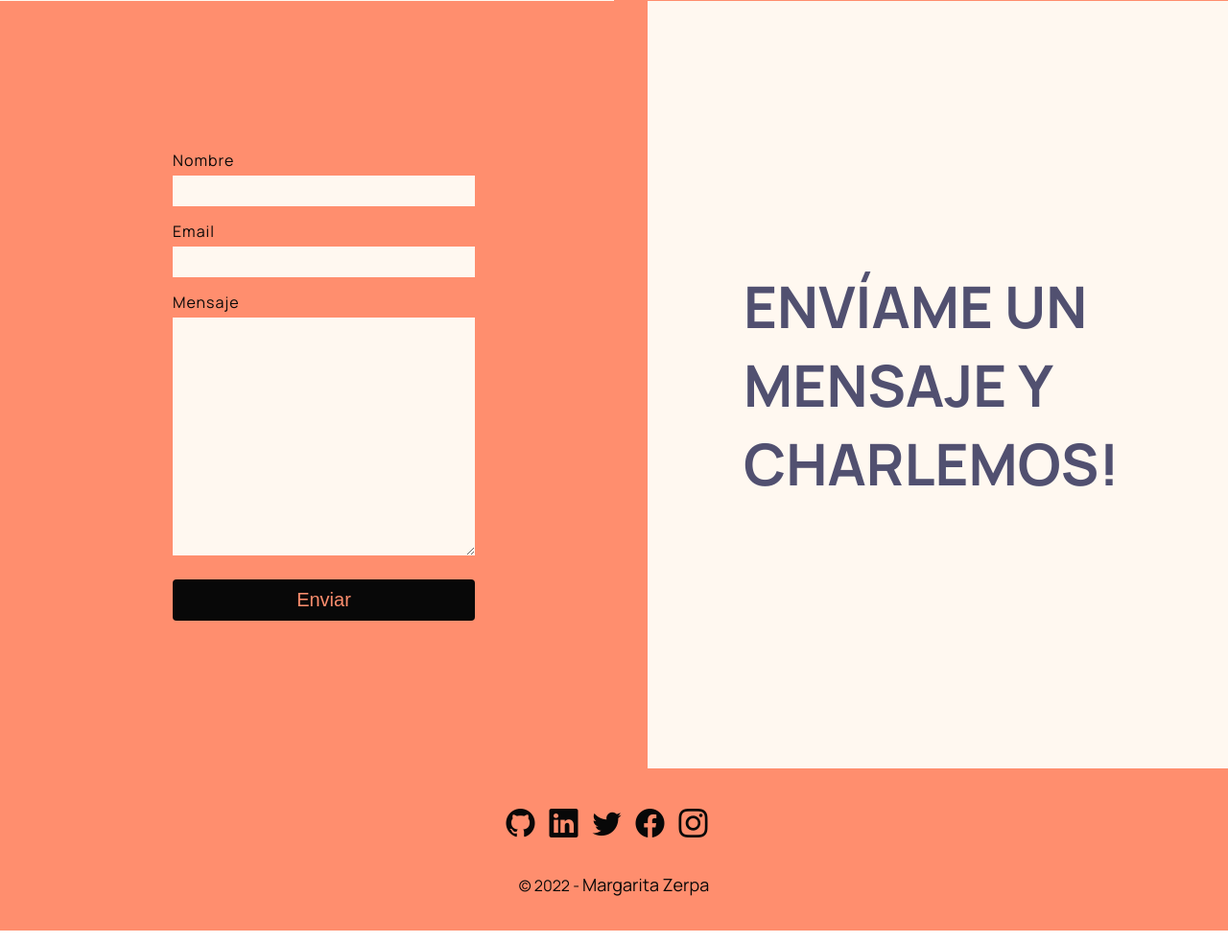
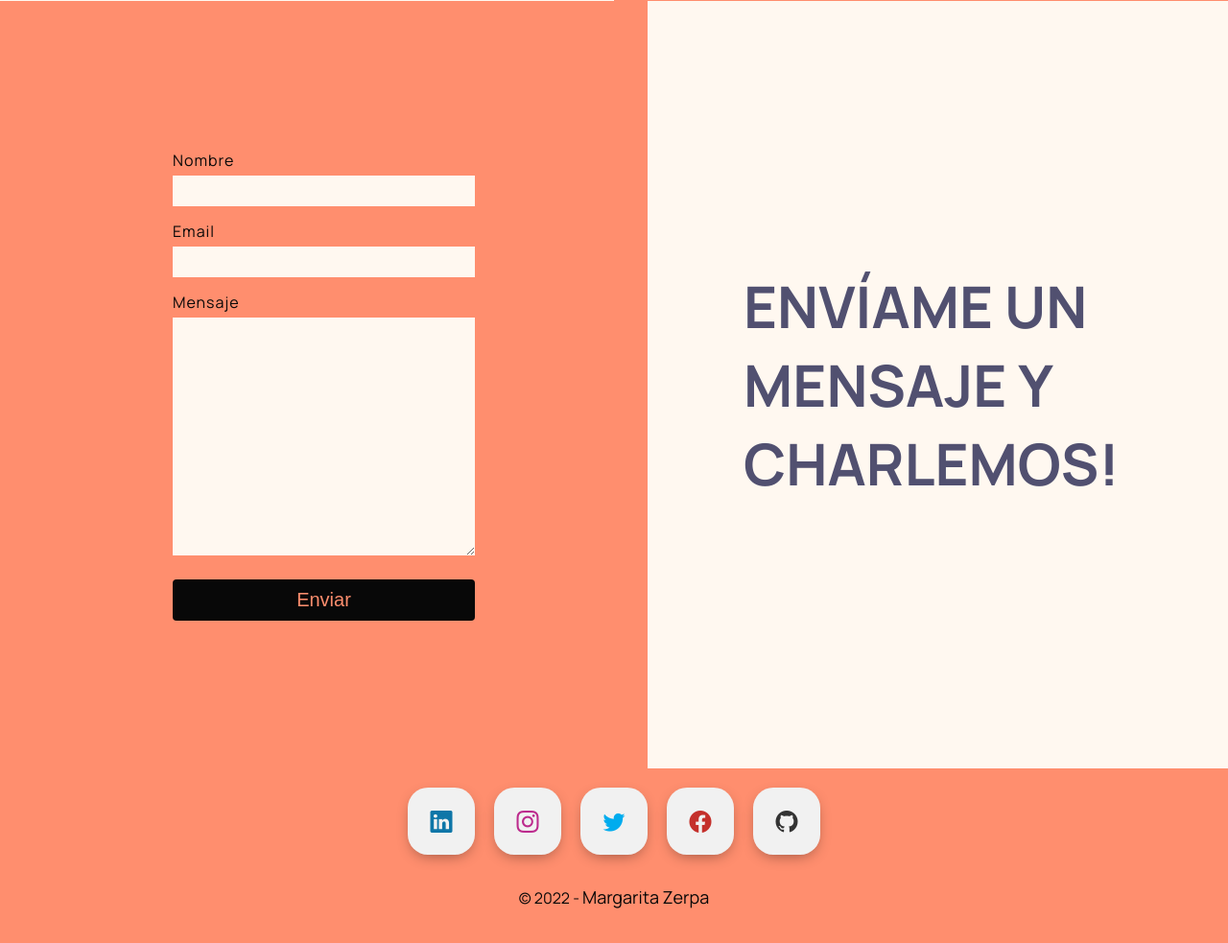
Before and after one commit to margarita264/FULLSTACK-MODULO1-Portafolio, a plain HTML site: page index.html in a window 1280 px wide. Shown: the part 2399-3382 px from the top of the page at 96% size. Drawn offline with nearby package versions, Linux system fonts and the light colour scheme.

Commit message:
Cambio en Datos de contacto

```diff
--- a/index.html
+++ b/index.html
@@ -119,22 +119,26 @@
       <h2>Envíame un mensaje y charlemos!</h2>
     </aside>
   </section>
-
-  <footer>
+  <footer class="footer">
+    <div class="contenedor">
+        <div class="redes-sociales" id="contacto">
+            <a href="https://www.linkedin.com/in/margarita-zerpa" target="_blank" class="social linkedin" title="Linkedin"><i
+                    class="bi bi-linkedin"></i></a>
+            <a href="https://www.linkedin.com/in/margarita-zerpa" target="_blank" class="social instagram" title="Instagram"><i
+                    class="bi bi-instagram"></i></a>
+            <a href="https://www.linkedin.com/in/margarita-zerpa" target="_blank" class="social twitter" title="Twitter"><i
+                    class="bi bi-twitter"></i></a>
+            <a href="https://www.linkedin.com/in/margarita-zerpa" target="_blank"class="social facebook" title="Facebook"><i
+                    class="bi bi-facebook"></i></a>
+            <a href="https://www.linkedin.com/in/margarita-zerpa"target="_blank" class="social github" title="GitHub"><i
+                    class="bi bi-github"></i></a>
+        </div>
+    </div>
     <div class="footer-section-container">
-      <ul class="socials">
-        <li><a class="socials-icon" href="https://www.linkedin.com/in/margarita-zerpa"> <i class="bi bi-github"></i></a></li>
-        <li><a class="socials-icon" href="https://www.linkedin.com/in/margarita-zerpa"><i class="bi bi-linkedin"></i></a></li>
-        <li><a class="socials-icon" href="https://www.linkedin.com/in/margarita-zerpa"><i class="bi bi-twitter"></i></a></li>
-        <li><a class="socials-icon" href="https://www.linkedin.com/in/margarita-zerpa"><i class="bi bi-facebook"></i></a></li>
-        <li><a class="socials-icon" href="https://www.linkedin.com/in/margarita-zerpa"><i class="bi bi-instagram"></i></a></li>
-      </ul>
+      <p>
+        &copy; 2022 - <a class="footer-link" href="https://www.linkedin.com/in/margarita-zerpa">Margarita Zerpa</a>
+      </p>
     </div>
-      <div class="footer-section-container">
-        <p>
-          &copy; 2022 - <a class="footer-link" href="https://www.linkedin.com/in/margarita-zerpa">Margarita Zerpa</a>
-        </p>
-      </div>
-  </footer>
+</footer>
 </body>
 </html>
--- a/styles.css
+++ b/styles.css
@@ -195,8 +195,7 @@ form {
   background-color: var(--primary-color-dark);
   color: var(--accent-color-black);
 }
-
-footer {
+.footer {
   display: flex;
   flex-direction: column;
   justify-content: flex-end;
@@ -204,14 +203,95 @@ footer {
   color: var(--accent-color-black);
   padding: 20px;
 }
-
 .footer-section-container {
   display: flex;
   justify-content: center;
 }
-
 .footer-link {
   text-decoration: none;
   color: var(--accent-color-black);
   font-size: 18px;
 }
+.footer .contenedor .redes-sociales {
+  display: flex;
+  justify-content: center;
+  margin-bottom: 1rem;
+  text-align: center;
+}
+.footer .contenedor .redes-sociales .social {
+  width: 4.375rem;
+  height: 4.375rem;
+  background: #f1f1f1;
+  margin: 0 0.625rem;
+  border-radius: 30%;
+  box-shadow: 0 0.3125rem 0.9375rem -0.3125rem #00000070;
+  overflow: hidden;
+  position: relative;
+}
+.footer .contenedor .redes-sociales .social i {
+  line-height: 4.375rem;
+  font-size: 1.4375rem;
+  transition: 0.2s linear;
+}
+.footer .contenedor .redes-sociales .linkedin {
+  color: #0e76a8;
+}
+.footer .contenedor .redes-sociales .instagram {
+  color: #bc2a8d;
+}
+.footer .contenedor .redes-sociales .twitter {
+  color: #00acee;
+}
+.footer .contenedor .redes-sociales .facebook {
+  color: #c4302b;
+}
+.footer .contenedor .redes-sociales .github {
+  color: #333333;
+}
+.footer .contenedor .redes-sociales .social:hover i {
+  transform: scale(1.3);
+  color: #ffffff;
+}
+.footer .contenedor .redes-sociales .social::before {
+  content: "";
+  position: absolute;
+  width: 120%;
+  height: 120%;
+  transform: rotate(45deg);
+  left: -110%;
+  top: 90%;
+}
+.footer .contenedor .redes-sociales .linkedin::before {
+  background: #0e76a8;
+}
+.footer .contenedor .redes-sociales .instagram::before {
+  background: #bc2a8d;
+}
+.footer .contenedor .redes-sociales .twitter::before {
+  background: #00acee;
+}
+.footer .contenedor .redes-sociales .facebook::before {
+  background: #c4302b;
+}
+.footer .contenedor .redes-sociales .github::before {
+  background: #333333;
+}
+.footer .contenedor .redes-sociales .social:hover::before {
+  animation: aaa 0.7s 1;
+  top: -10%;
+  left: -10%;
+}
+@keyframes aaa {
+  0% {
+    left: -110%;
+    top: 90%;
+  }
+  50% {
+    left: 10%;
+    top: -30%;
+  }
+  100% {
+    top: -10%;
+    left: -10%;
+  }
+}
```
Also changed, not shown: assets/Proyectos/p1.jpg (added).
